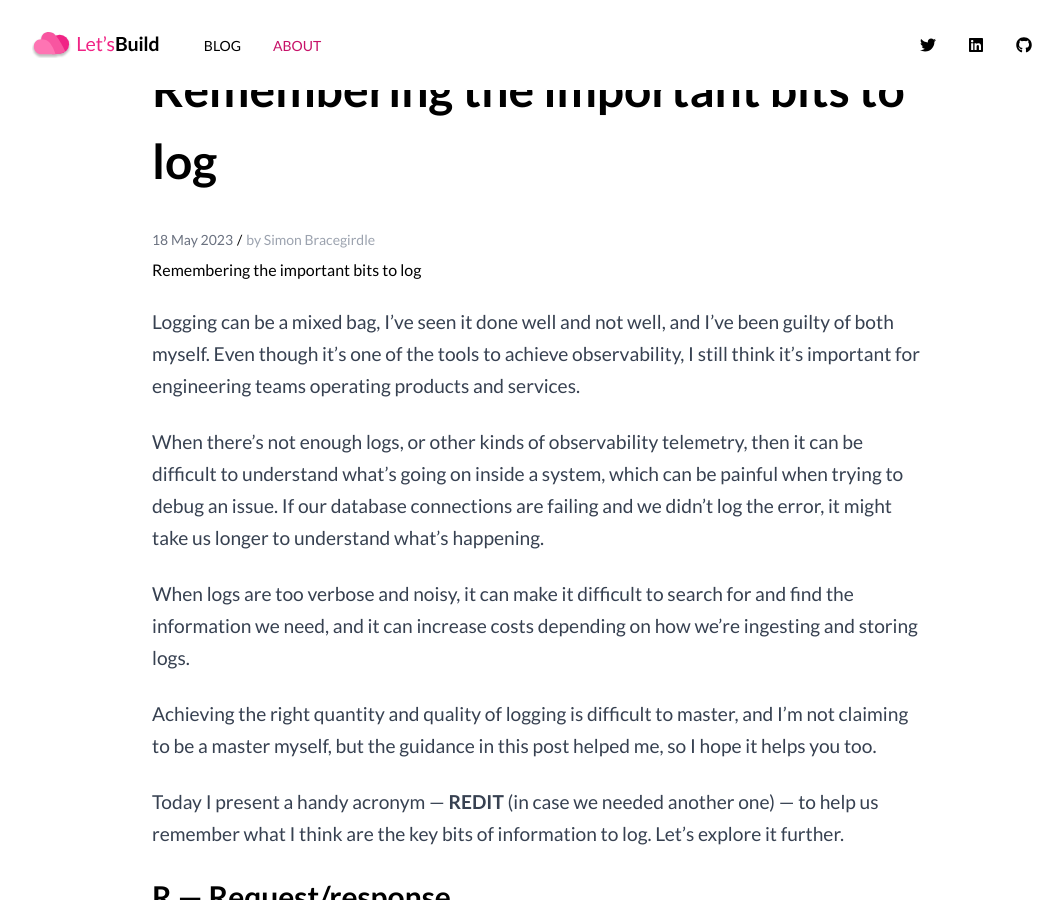
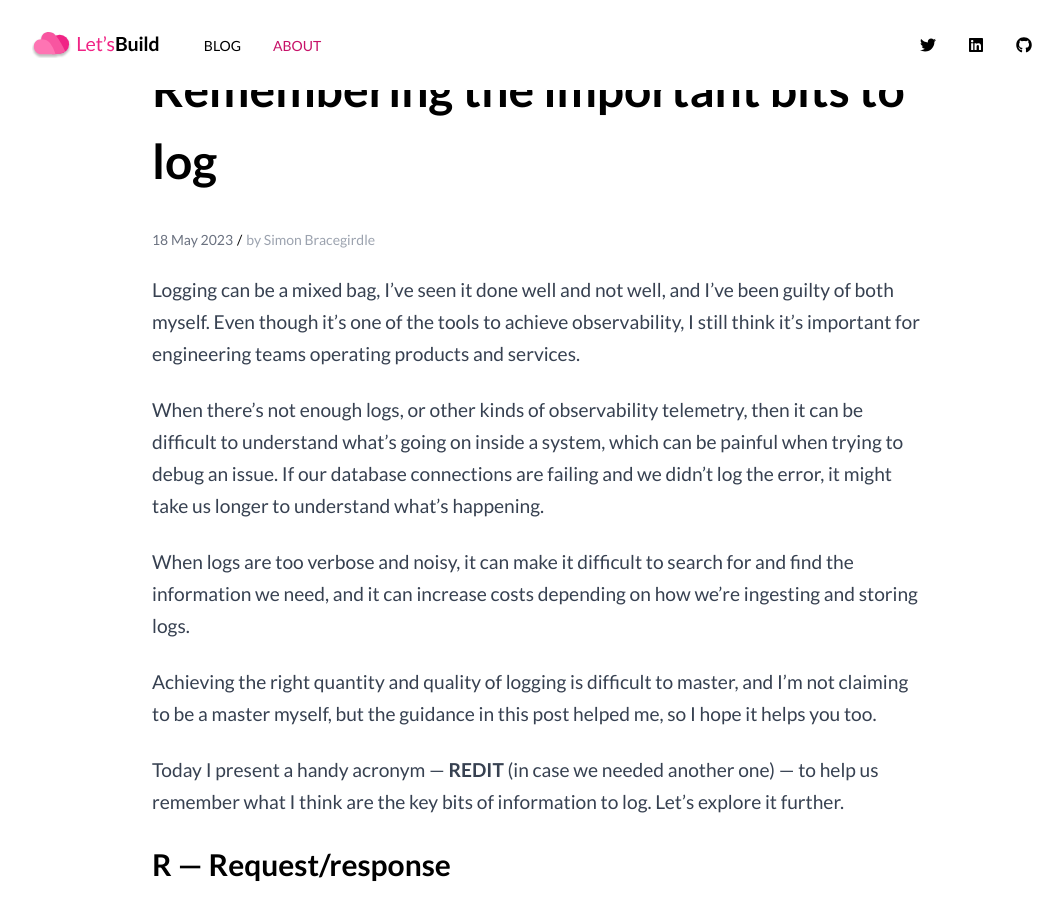
Before and after one commit to sbracegirdle/sbracegirdle.github.io, a Jekyll site: the page built from _posts/2023-05-18-important-logs.md, in a window 1280 px wide and 900 px high, scrolled down 493 px. Shown: the whole window, without its empty margins (104-1167 px from the left). Built offline with Jekyll 4.4.1, drawn with Linux system fonts in a browser that asks for light colours.

Commit message:
Fix; remove redundant h1 header

```diff
--- a/_posts/2023-05-18-important-logs.md
+++ b/_posts/2023-05-18-important-logs.md
@@ -7,8 +7,6 @@ author: Simon Bracegirdle
 description: Explore a useful mnemonic for remembering the essential information to log in code for supporting debugging, without overcomplicating it.
 image: important-logs
 ---
-
-# Remembering the important bits to log
 
 Logging can be a mixed bag, I've seen it done well and not well, and I've been guilty of both myself. Even though it's one of the tools to achieve observability, I still think it's important for engineering teams operating products and services.
 
```
